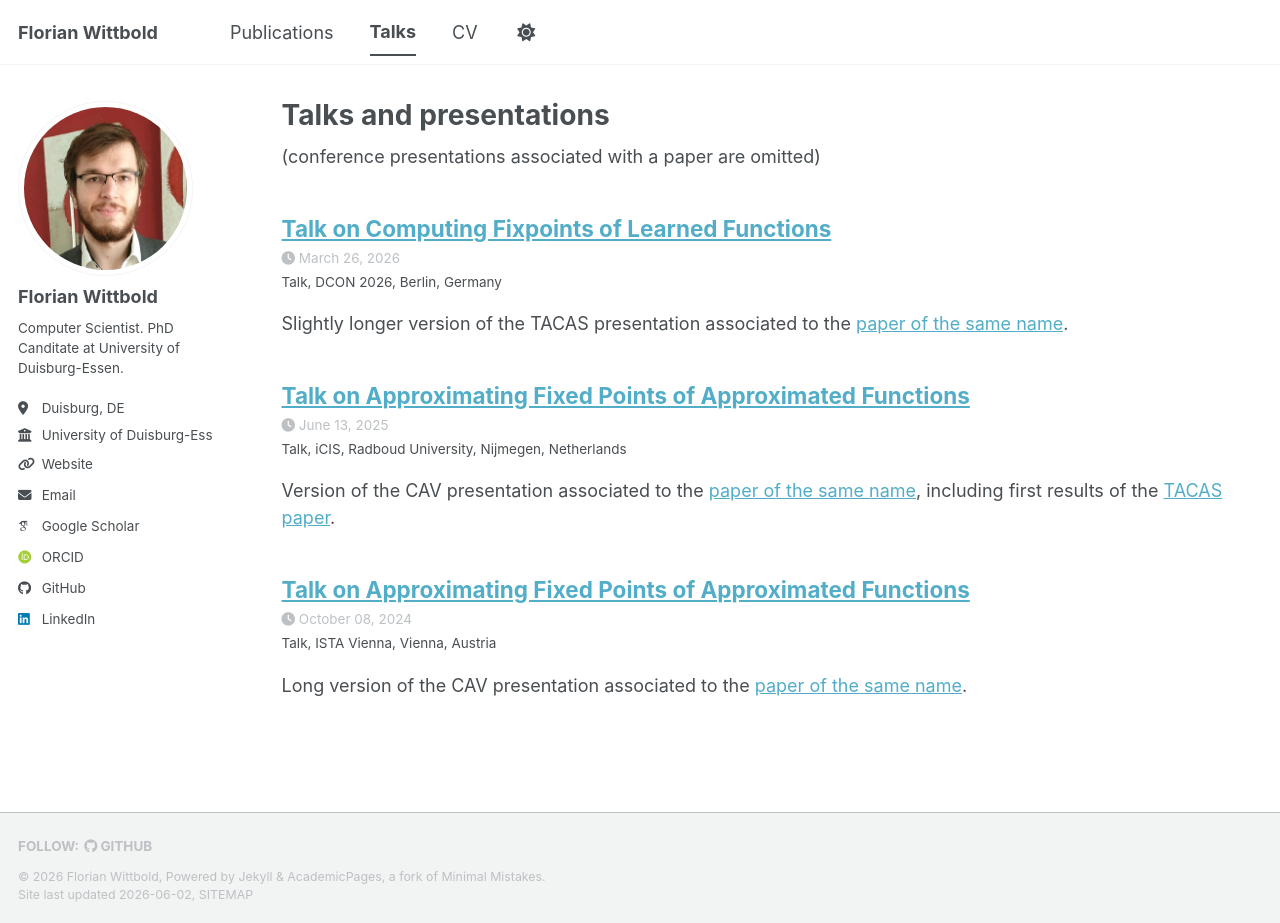
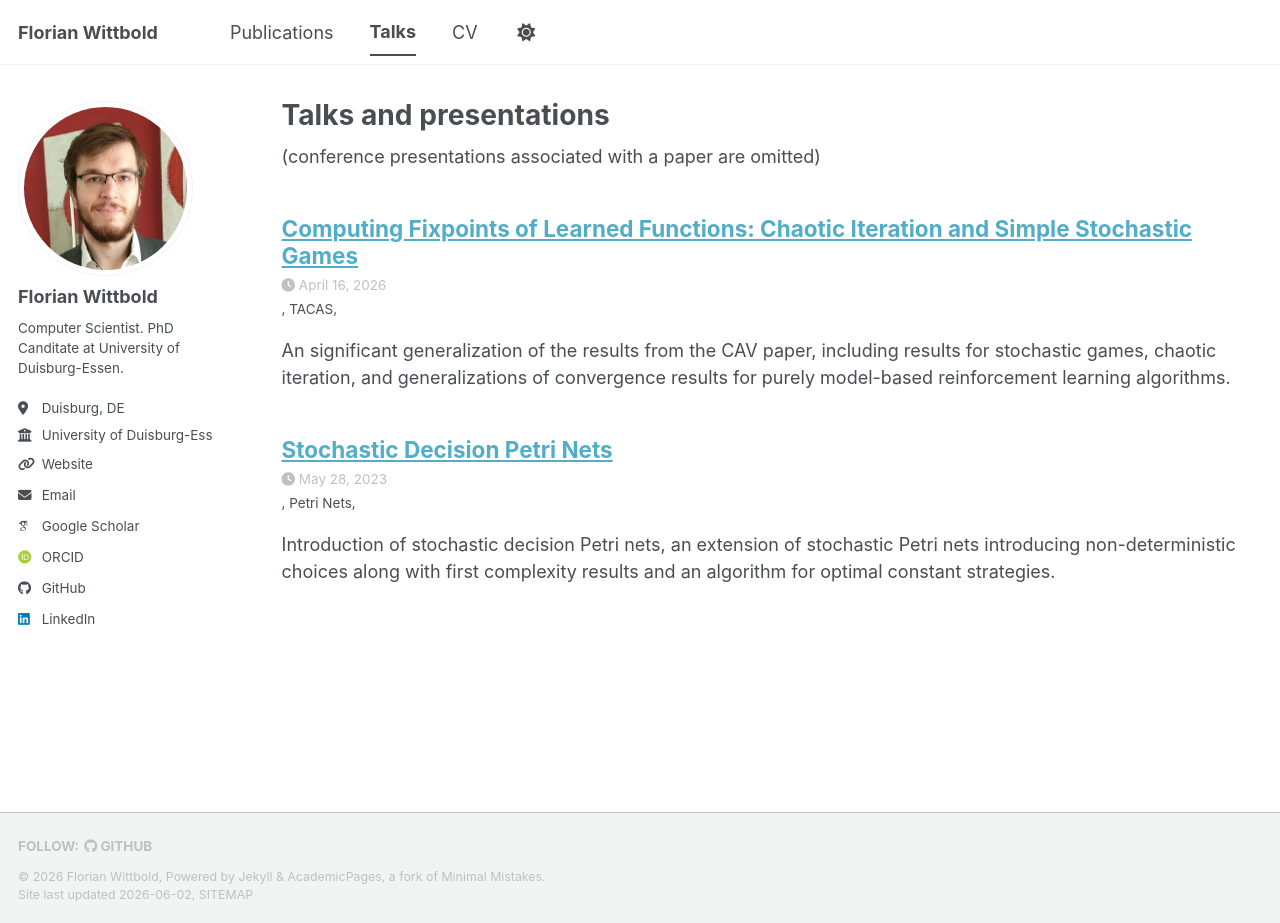
Before and after one commit to flo-witt/flo-witt.github.io, a Jekyll site: the page built from _pages/talks.html, in a window 1280 px wide and 923 px high. Built offline with Jekyll 4.4.1, drawn with Linux system fonts in a browser that asks for light colours; some web fonts are replaced; a script bundle is joined from its source files by our own code; library files that are not in the unit come from our copies.

Commit message:
Add conference talks

```diff
--- a/_config.yml
+++ b/_config.yml
@@ -97,6 +97,13 @@ teaching_category:
     title: 'Teaching Assistance'
   supervision:
     title: 'Thesis Supervision'
+
+# Talk Category - The following the list of talk categories and their headings
+talk_category:
+  conferences:
+    title: 'Conference Presentation'
+  nonconferences:
+    title: 'Talk'
 
 # Site Settings
 teaser                   :  # filename of teaser fallback teaser image placed in /images/ for social media previews
--- a/_pages/talks.html
+++ b/_pages/talks.html
@@ -13,6 +13,16 @@ author_profile: true
 
 {% endif %}
 
-{% for post in site.talks reversed %}
-  {% include archive-single-talk.html %}
-{% endfor %}
+<!-- New style rendering if talk categories are defined -->
+{% if site.talk_category %}
+  {% for post in site.talks reversed %}
+    {% if post.category != "conferences" %}
+      {% continue %}
+    {% endif %}
+    {% include archive-single-talk.html %}
+  {% endfor %}
+{% else %}
+  {% for post in site.talks reversed %}
+    {% include archive-single-talk.html %}
+  {% endfor %}
+{% endif %}
--- /dev/null
+++ b/_talks/2023-05-28-stochastic-decision-petri-nets.md
@@ -0,0 +1,14 @@
+---
+title: "Stochastic Decision Petri Nets"
+collection: talks
+category: conferences
+permalink: /publication/2023-05-28-stochastic-decision-petri-nets
+excerpt: 'Introduction of stochastic decision Petri nets, an extension of stochastic Petri nets introducing non-deterministic choices along with first complexity results and an algorithm for optimal constant strategies.'
+date: 2023-05-28
+venue: 'Petri Nets'
+slidesurl: 'https://flo-witt.github.io/files/petri-nets-23.pdf'
+paperurl: 'https://doi.org/10.1007/978-3-031-33620-1_15'
+bibtexurl: 'https://flo-witt.github.io/files/petri-nets-23.bib'
+citation: 'Wittbold, F., Bernemann, R., Heckel, R., Heindel, T., König, B. (2023). Stochastic Decision Petri Nets. In: Gomes, L., Lorenz, R. (eds) Application and Theory of Petri Nets and Concurrency. PETRI NETS 2023. Lecture Notes in Computer Science, vol 13929. Springer, Cham.'
+---
+We introduce stochastic decision Petri nets (SDPNs), which are a form of stochastic Petri nets equipped with rewards and a control mechanism via the deactivation of controllable transitions. Such nets can be translated into Markov decision processes (MDPs), potentially leading to a combinatorial explosion in the number of states due to concurrency. Hence we restrict ourselves to instances where nets are either safe, free-choice and acyclic nets (SAFC nets) or even occurrence nets and policies are defined by a constant deactivation pattern. We obtain complexity-theoretic results for such cases via a close connection to Bayesian networks, in particular we show that for SAFC nets the question whether there is a policy guaranteeing a reward above a certain threshold is NP^PP-complete. We also introduce a partial-order procedure which uses an SMT solver to address this problem.
--- /dev/null
+++ b/_talks/2026-04-16-computing-fixpoints-of-learned-functions.md
@@ -0,0 +1,14 @@
+---
+title: "Computing Fixpoints of Learned Functions: Chaotic Iteration and Simple Stochastic Games"
+collection: talks
+category: conferences
+permalink: /publication/2026-04-16-computing-fixpoints-of-learned-functions
+excerpt: 'An significant generalization of the results from the CAV paper, including results for stochastic games, chaotic iteration, and generalizations of convergence results for purely model-based reinforcement learning algorithms.'
+date: 2026-04-16
+venue: 'TACAS'
+slidesurl: 'https://flo-witt.github.io/files/tacas-26.pdf'
+paperurl: 'https://doi.org/10.1007/978-3-032-22752-2_28'
+bibtexurl: 'https://flo-witt.github.io/files/tacas-26.bib'
+citation: 'Baldan, P., Gurke, S., König, B., Wittbold, F. (2026). Computing Fixpoints of Learned Functions: Chaotic Iteration and Simple Stochastic Games. In: Junges, S., Katz, G. (eds) Tools and Algorithms for the Construction and Analysis of Systems. TACAS 2026. Lecture Notes in Computer Science, vol 16505. Springer, Cham.'
+---
+The problem of determining the (least) fixpoint of (higher-dimensional) functions over the non-negative reals frequently occurs when dealing with systems endowed with a quantitative semantics. We focus on the situation in which the functions of interest are not known precisely but can only be approximated. As a first contribution we generalize an iteration scheme called dampened Mann iteration, recently introduced in the literature. The improved scheme relaxes previous constraints on parameter sequences, allowing learning rates to converge to zero or not converge at all. While seemingly minor, this flexibility is essential to enable the implementation of chaotic iterations, where only a subset of components is updated in each step, allowing to tackle higher-dimensional problems. Additionally, by allowing learning rates to converge to zero, we can relax conditions on the convergence speed of function approximations, making the method more adaptable to various scenarios. We also show that dampened Mann iteration applies immediately to compute the expected payoff in various probabilistic models, including simple stochastic games, not covered by previous work.
```
Also changed, not shown: _talks/2024-10-08-ista.md (+1 -0 lines), _talks/2025-06-13-icis.md (+1 -0 lines), _talks/2026-03-26-dcon.md (+1 -0 lines), unused_pages/archive-layout-with-content.md (renamed from _unused_pages/archive-layout-with-content.md), unused_pages/category-archive.html (renamed from _unused_pages/category-archive.html), unused_pages/collection-archive.html (renamed from _unused_pages/collection-archive.html), unused_pages/cv-json.md (renamed from _unused_pages/cv-json.md), unused_pages/markdown.md (renamed from _unused_pages/markdown.md), unused_pages/non-menu-page.md (renamed from _unused_pages/non-menu-page.md), unused_pages/page-archive.html (renamed from _unused_pages/page-archive.html), unused_pages/portfolio.html (renamed from _unused_pages/portfolio.html), unused_pages/sitemap.md (renamed from _unused_pages/sitemap.md), unused_pages/tag-archive.html (renamed from _unused_pages/tag-archive.html), unused_pages/talkmap.html (renamed from _unused_pages/talkmap.html), 2 more files.
